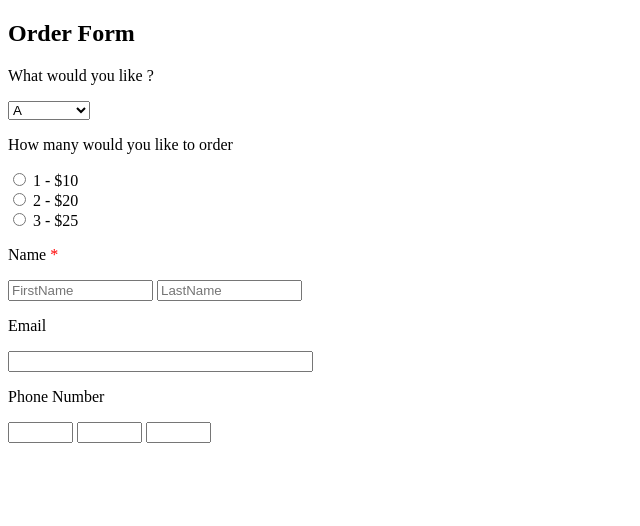
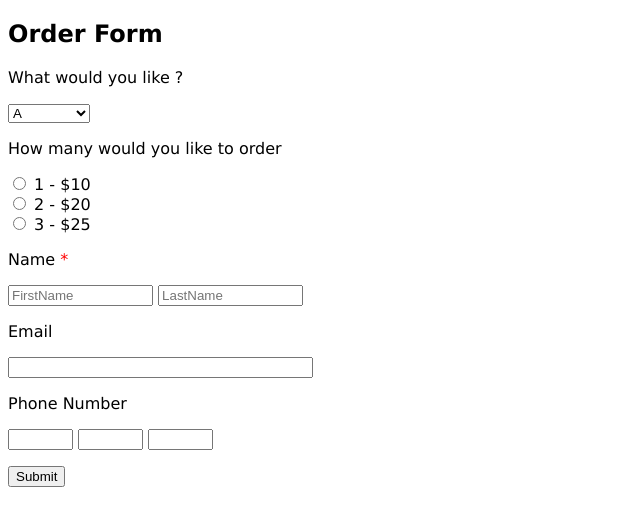
Before and after one commit to dinhquocnhatIT/CGmodule1, a plain HTML site: page Module1/git & html/bai 5 form & table/formjames/simpleform.html in a window 1280 px wide. Shown: the whole page, without its empty margins (0-640 px from the left). Drawn offline with Linux system fonts and the light colour scheme.

Commit message:
changes simple form

```diff
--- a/Module1/git & html/bai 5 form & table/formjames/simpleform.html
+++ b/Module1/git & html/bai 5 form & table/formjames/simpleform.html
@@ -5,6 +5,11 @@
     <meta http-equiv="X-UA-Compatible" content="IE=edge">
     <meta name="viewport" content="width=device-width, initial-scale=1.0">
     <title>Simple Form</title>
+    <style>
+        form {
+            font-family:  'Lucida Grande', 'Lucida Sans Unicode',  Tahoma, sans-serif;
+        }
+    </style>
 </head>
 <body>
     <form action="simpleform.html" method="get">
@@ -28,6 +33,7 @@
        <input type="text" name="phone1" size="5">
        <input type="text" name="phone2" size="5">
        <input type="text" name="phone3" size="5">
+       <p><input type="button" name="btnSubmit" value="Submit"></p>
     </form>
 </body>
 </html>
```
